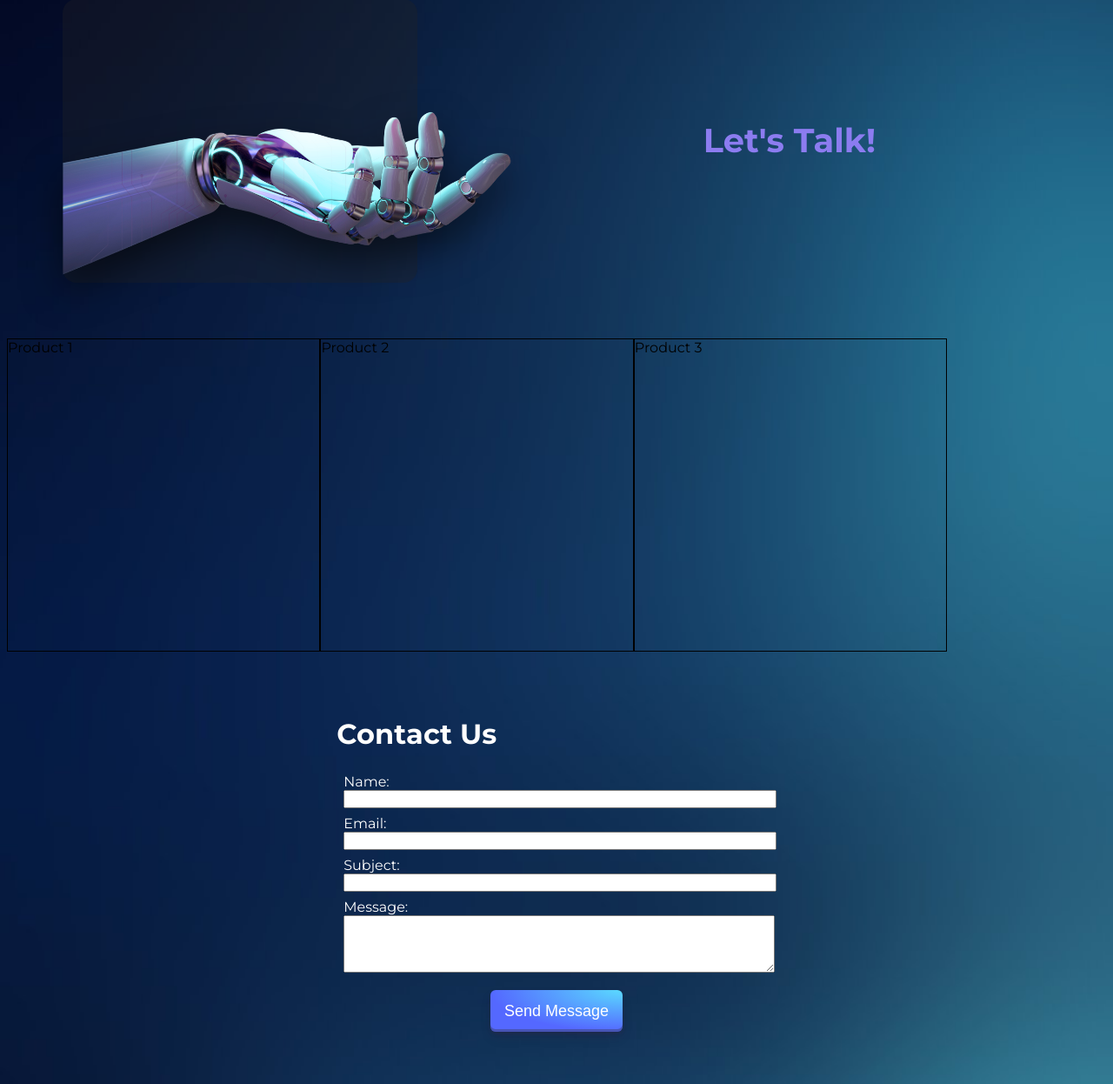
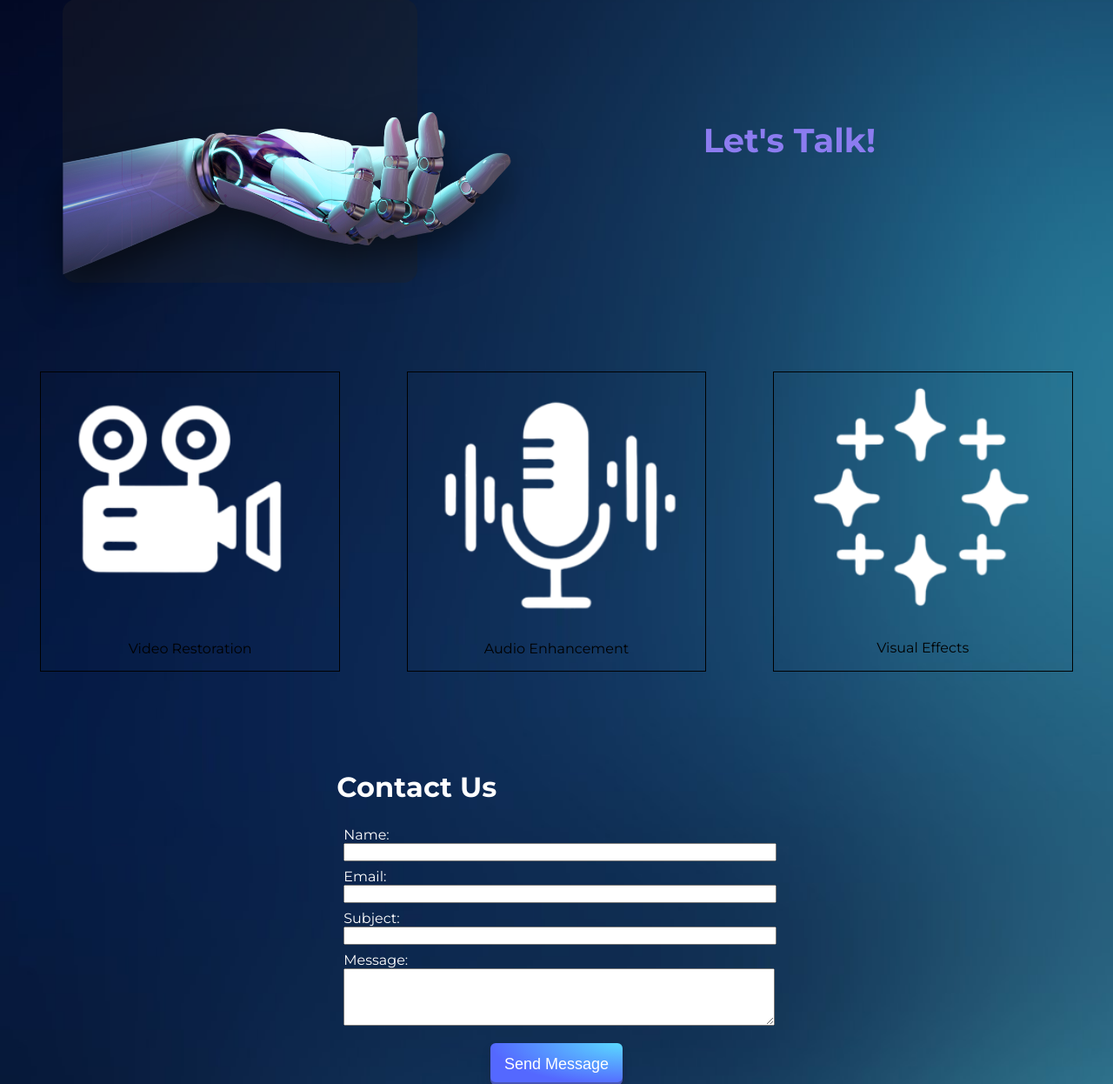
Before and after one commit to AnttiPerala/Web-and-App-Design-2024, a PHP site: page / in a window 1280 px wide. Shown: the part 209-1455 px from the top of the page at 87% size. Run offline with PHP 8.4, Linux system fonts and the light colour scheme.

Commit message:
smooth scroll

```diff
--- a/02 Lesson/ProjectFiles/Web/Root/index.html
+++ b/02 Lesson/ProjectFiles/Web/Root/index.html
@@ -49,9 +49,30 @@
             </article>
 
             <section class="products">
-                <article>Product 1</article>
-                <article>Product 2</article>
-                <article>Product 3</article>
+                <article>
+
+                    <img src="img/iconVideo.png" alt="video icon">
+
+                   <div class="productName">Video Restoration</div>
+
+                </article>
+
+                <article>
+
+                    <img src="img/iconAudio.png" alt="audio icon">
+
+                    <div class="productName">Audio Enhancement</div>
+
+                </article>
+
+                <article>
+
+                    <img src="img/iconFX.png" alt="effects icon">
+
+                    <div class="productName">Visual Effects</div>
+
+                </article>
+
             </section>
         </main>
 
--- a/02 Lesson/ProjectFiles/Web/Root/style.css
+++ b/02 Lesson/ProjectFiles/Web/Root/style.css
@@ -1,3 +1,7 @@
+html {
+    scroll-behavior: smooth;
+}
+
 body {
     min-height: 97vh;
     background-color: coral;
@@ -152,12 +156,20 @@ main aside {
 .products {
     width: 100%;
     display: flex;
+    flex-wrap: wrap;
+    justify-content: space-evenly;
 }
 
 .products article {
     border: 1px black solid;
-    width: 28vw;
+    width: 20%;
     aspect-ratio: 1;
+    margin: 3vw;
+    display: flex;
+    flex-direction: column;
+    align-items: center;
+    justify-content: center;
+    flex: 1 1 auto;
 }
 
 #robotHand {
```
